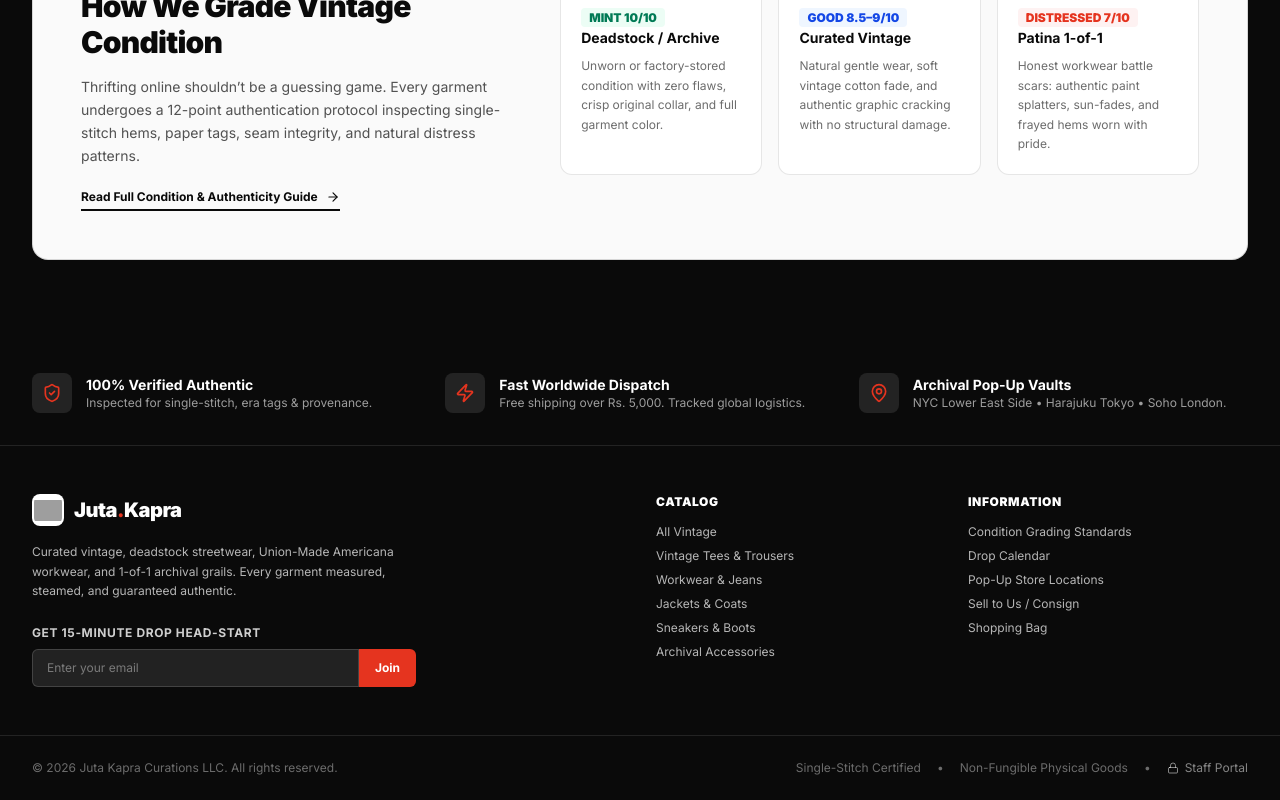
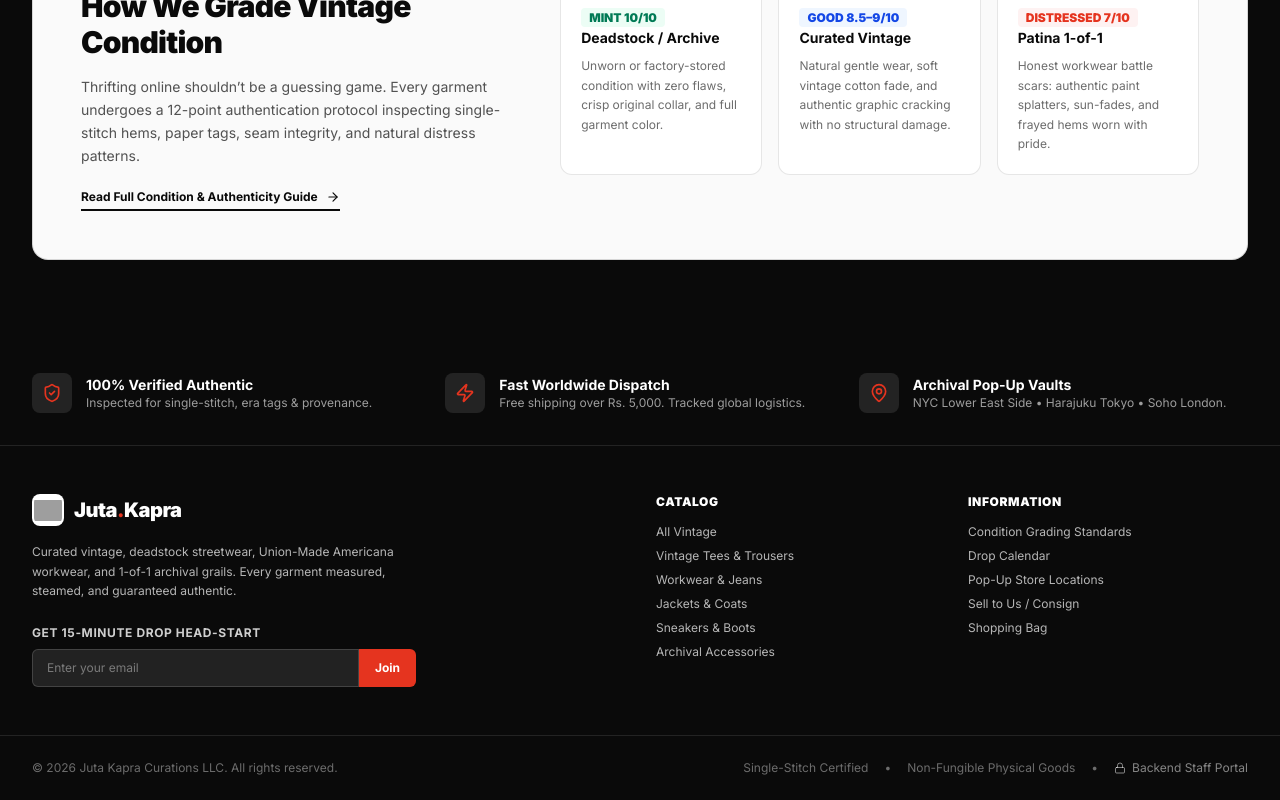
Before and after one commit to mmaazfalak/Jutakapra_Frontend, a React (Vite) app: page / in a window 1280 px wide. Shown: the part 1650-2450 px from the top of the page. Built offline with nearby package versions, Linux system fonts and the light colour scheme; no server answers; the database is empty; grey boxes are pictures that could not be loaded.

Commit message:
feat: redirect /admin to dedicated backend Admin Panel domain at jutakaprabackend.vercel.app

```diff
--- a/src/App.tsx
+++ b/src/App.tsx
@@ -41,24 +41,25 @@ const MainApp: React.FC = () => {
     window.scrollTo({ top: 0, behavior: 'smooth' });
   }, [currentView]);
 
-  // Route Isolation Check: If in admin backend, render ONLY isolated Admin Layout Shell!
-  if (currentView === 'admin') {
+  // Check URL pathname or view for Admin portal request and redirect to dedicated Backend domain
+  useEffect(() => {
+    const path = (window.location.pathname + window.location.search).toLowerCase();
+    if (path.includes('admin') || currentView === 'admin' || currentView === 'admin-login') {
+      window.location.href = 'https://jutakaprabackend.vercel.app/';
+    }
+  }, [currentView]);
+
+  if (currentView === 'admin' || currentView === 'admin-login') {
     return (
-      <>
-        <AdminLayout>
-          <AdminDashboardView />
-        </AdminLayout>
-        <CommandKModal />
-        <ToastContainer />
-      </>
-    );
-  }
-
-  if (currentView === 'admin-login') {
-    return (
-      <div className={`min-h-screen ${themeMode === 'dark' ? 'bg-[#0b0e14] text-white' : 'bg-neutral-100 text-[#0a0a0a]'} flex items-center justify-center font-sans`}>
-        <AdminLoginView />
-        <ToastContainer />
+      <div className="min-h-screen bg-[#0a0a0a] text-white flex flex-col items-center justify-center p-6 text-center font-sans">
+        <div className="w-10 h-10 border-2 border-[#e5341f] border-t-transparent rounded-full animate-spin mb-4" />
+        <h2 className="text-xl font-bold tracking-tight">Redirecting to Admin Management Backend...</h2>
+        <p className="text-neutral-400 text-sm mt-2 max-w-md">
+          The administrative management panel is hosted at{' '}
+          <a href="https://jutakaprabackend.vercel.app/" className="text-[#e5341f] underline font-medium">
+            jutakaprabackend.vercel.app
+          </a>
+        </p>
       </div>
     );
   }
--- a/src/components/Footer.tsx
+++ b/src/components/Footer.tsx
@@ -227,14 +227,16 @@ export const Footer: React.FC = () => {
             <span>•</span>
             <span>Non-Fungible Physical Goods</span>
             <span>•</span>
-            <button
-              onClick={() => navigateTo('admin')}
+            <a
+              href="https://jutakaprabackend.vercel.app/"
+              target="_blank"
+              rel="noopener noreferrer"
               className="hover:text-white flex items-center space-x-1.5 transition-colors cursor-pointer text-white/50"
-              title="Internal Admin Portal"
+              title="Management Backend Portal"
             >
               <Lock className="w-3 h-3" />
-              <span>Staff Portal</span>
-            </button>
+              <span>Backend Staff Portal</span>
+            </a>
           </div>
         </div>
       </div>
```
